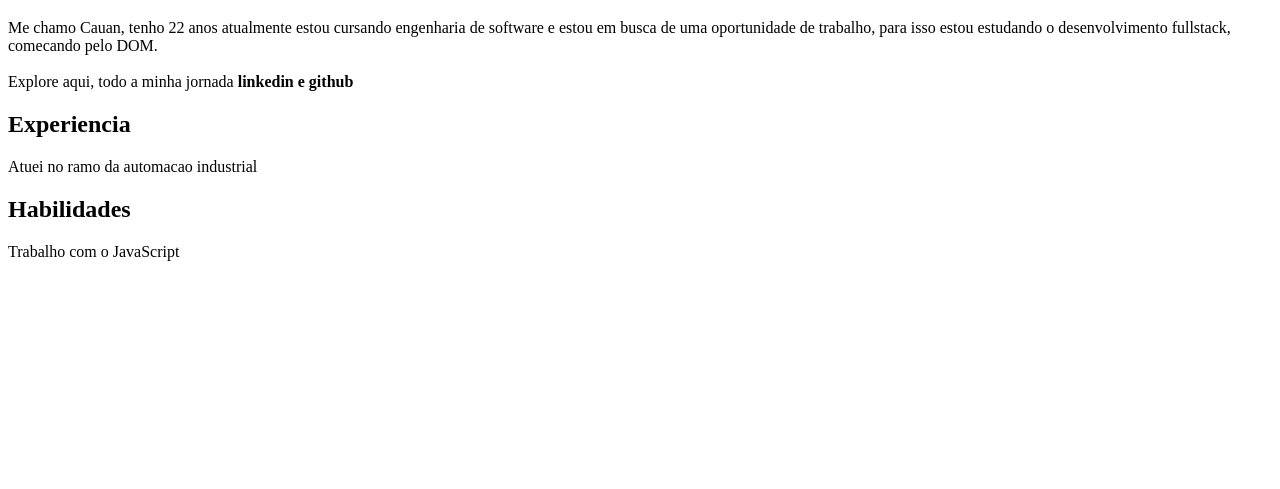
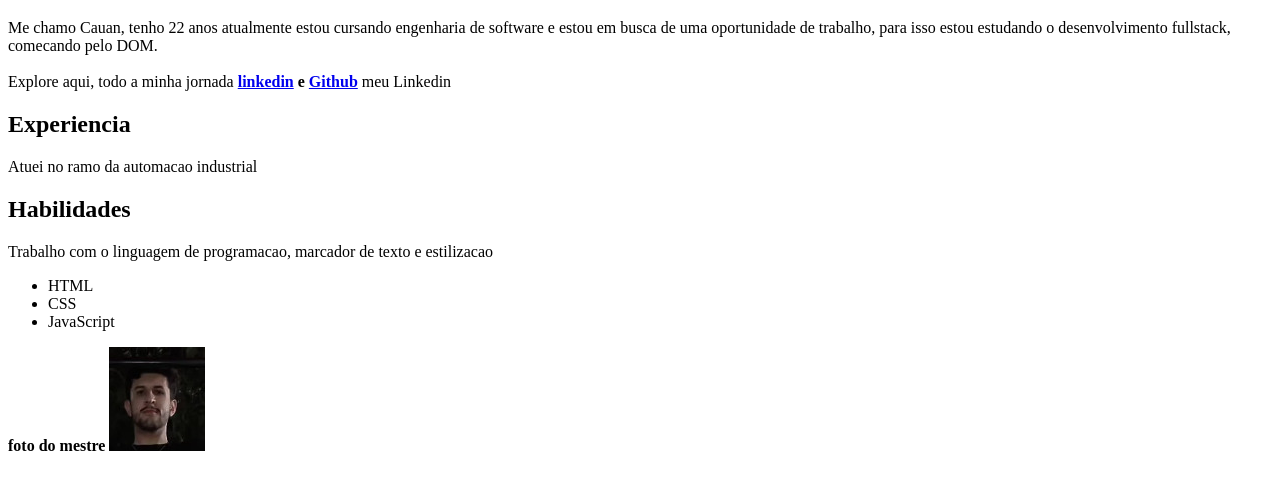
Before and after one commit to cauan-oss/key_of_linux, a plain HTML site: page curriculo/front/main.html in a window 1280 px wide. Shown: the part 61-550 px from the top of the page. Drawn offline with Linux system fonts and the light colour scheme.

Commit message:
resume almost completed

```diff
--- a/curriculo/front/main.html
+++ b/curriculo/front/main.html
@@ -14,13 +14,24 @@
         e estou em busca de uma oportunidade de trabalho, para isso estou estudando
         o desenvolvimento fullstack, comecando pelo DOM.
         <br></br>
-        Explore aqui, todo a minha jornada <strong>linkedin e github</strong>
+        Explore aqui, todo a minha jornada <strong><a
+                href="https://www.linkedin.com/in/cauan-barros-b4205731b/">linkedin</a> e <a href="https://github.com/cauan-oss">Github</a></strong>
+
+        meu Linkedin
     </p>
+
     <h2>Experiencia</h2>
     <p>Atuei no ramo da automacao industrial</p>
     <h2>Habilidades</h2>
-    <p>Trabalho com o JavaScript</p>
-
+    <p>Trabalho com o linguagem de programacao,
+        marcador de texto e estilizacao</p>
+    <ul>
+        <li>HTML</li>
+        <Li>CSS</Li>
+        <LI>JavaScript</LI>
+    </ul>
+    <strong>foto do mestre</strong>
+    <img src="../img/Captura de tela 2025-09-30 125909.jpg" alt="">
 </body>
 
 </html>
```
Also changed, not shown: curriculo/img/Captura de tela 2025-09-30 125909.jpg (added).
